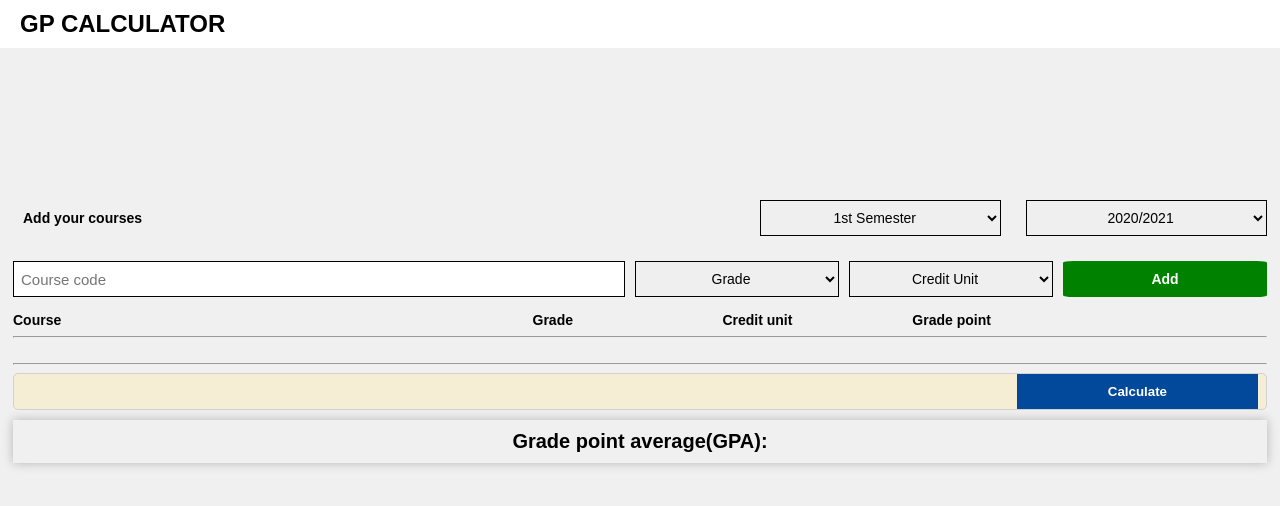
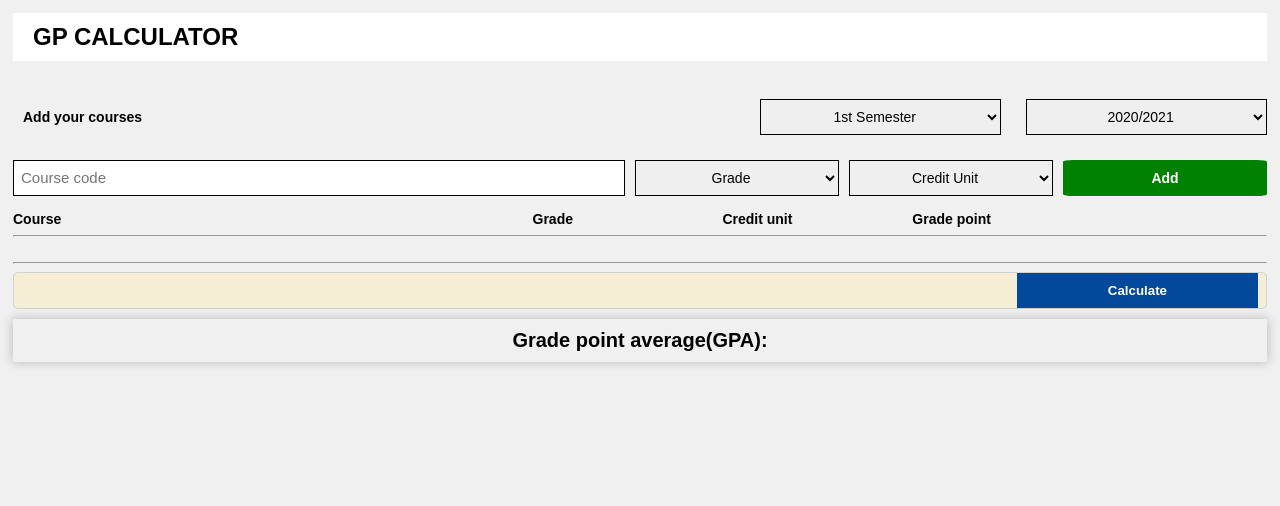
Before and after one commit to gidconnect/gpcalc, a plain HTML site: page index.html in a window 1280 px wide. Drawn offline with Linux system fonts and the light colour scheme.

Commit message:
Update gp-calculator.css

```diff
--- a/styles/gp-calculator.css
+++ b/styles/gp-calculator.css
@@ -1,8 +1,9 @@
 body{
-  font-family: 'Acme', Arial, Helvetica, sans-serif;
-  padding: 15% 5px;
+  font-family: Arial, Helvetica, sans-serif;
+  padding: 5px;
   background-color: rgb(240, 240, 240);
 }
+
 .container, .display-added{
   display: grid;
   grid-template-columns: 3fr 1fr 1fr 1fr;
@@ -43,7 +44,6 @@ body{
   padding-left: 5px;
 }
 .title{
-  position: fixed;
   left: 0px;
   right: 0px;
   top: 0px;
@@ -52,6 +52,7 @@ body{
   font-weight: 900;
   color: rgb(0, 0, 0);
   background-color: rgb(255, 255, 255);
+  margin-bottom: 3%;
 }
 
 .semester, .guide {
```
